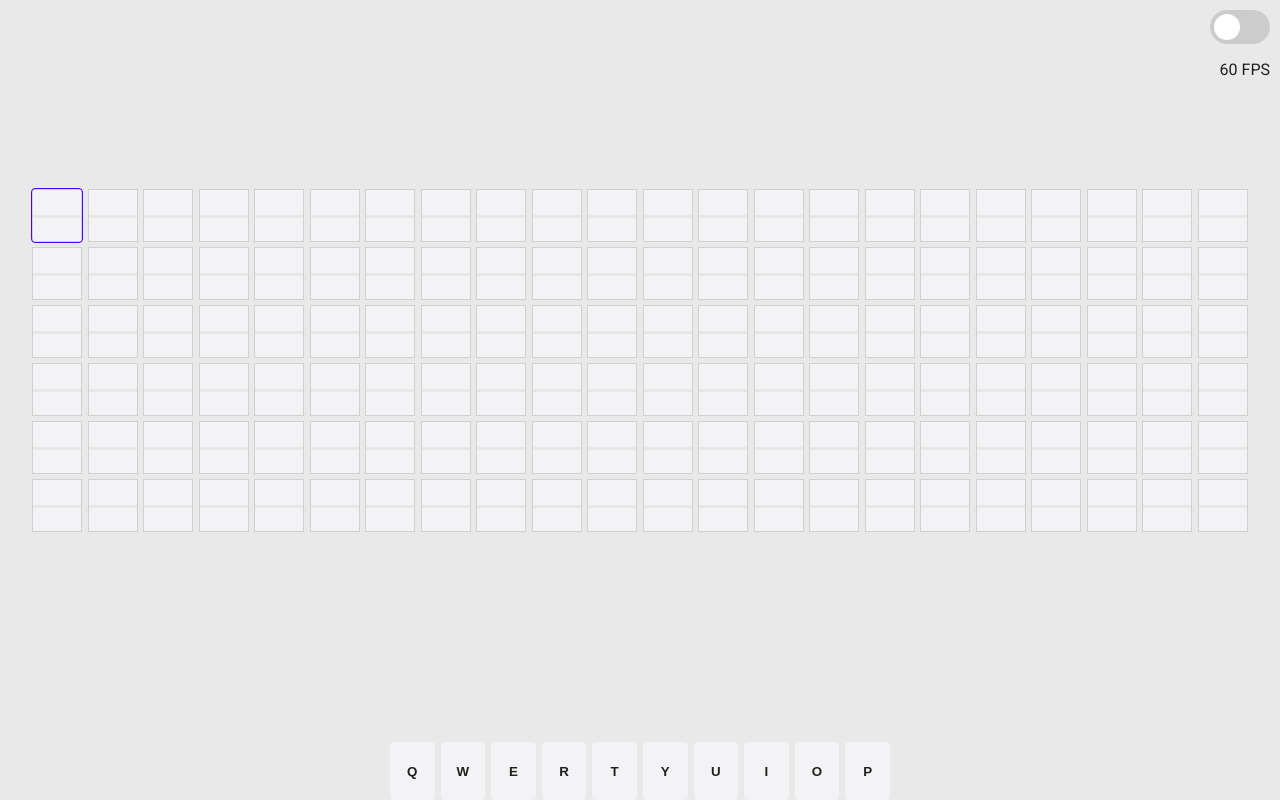
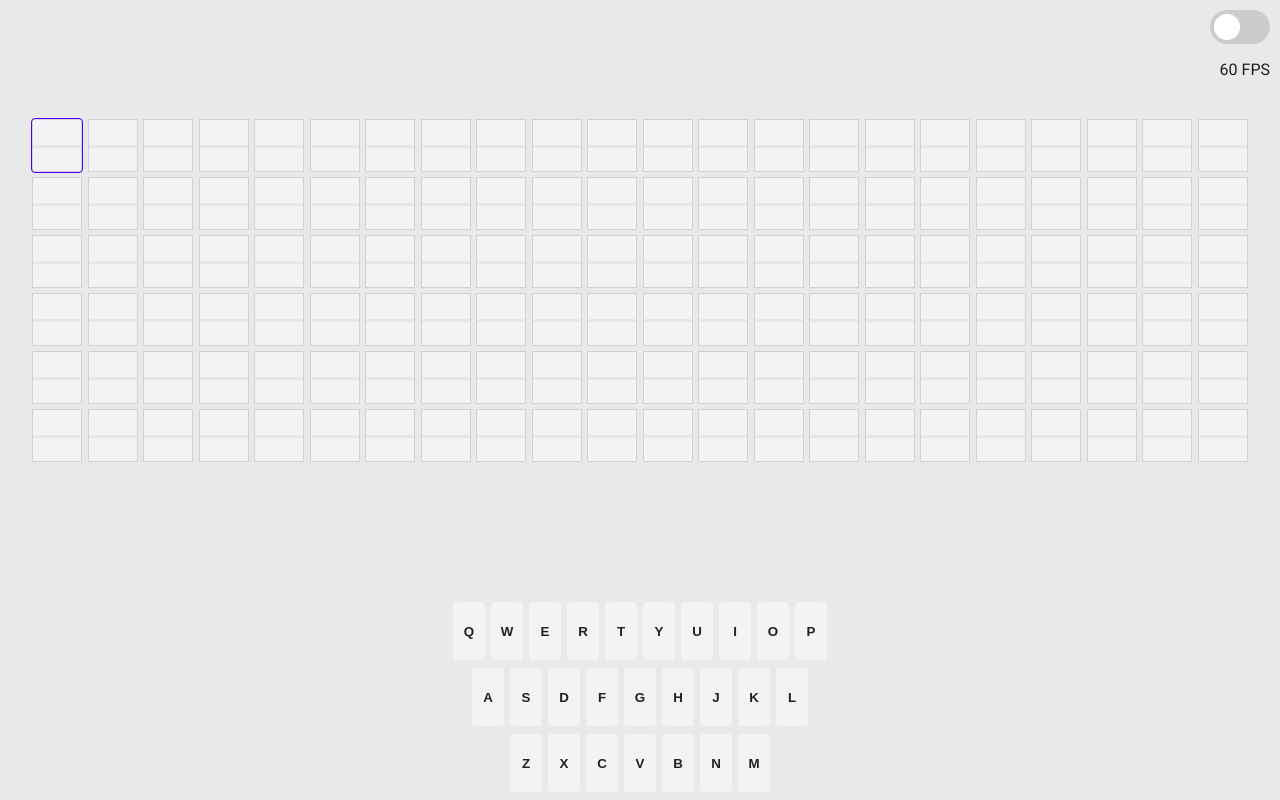
Before and after one commit to bward2/split-flap-board, a plain HTML site: page index.html in a window 1280 px wide. Both pictures are taken after a click on the button "Show keyboard". Drawn offline with Linux system fonts and the light colour scheme; no server answers.

Commit message:
feat: Hooks up remaining alphabet keys.

```diff
--- a/index.html
+++ b/index.html
@@ -57,6 +57,26 @@
           <button data-key="O">O</button>
           <button data-key="P">P</button>
         </div>
+        <div class="keyboard-row">
+          <button data-key="A">A</button>
+          <button data-key="S">S</button>
+          <button data-key="D">D</button>
+          <button data-key="F">F</button>
+          <button data-key="G">G</button>
+          <button data-key="H">H</button>
+          <button data-key="J">J</button>
+          <button data-key="K">K</button>
+          <button data-key="L">L</button>
+        </div>
+        <div class="keyboard-row">
+          <button data-key="Z">Z</button>
+          <button data-key="X">X</button>
+          <button data-key="C">C</button>
+          <button data-key="V">V</button>
+          <button data-key="B">B</button>
+          <button data-key="N">N</button>
+          <button data-key="M">M</button>
+        </div>
       </div>
     </div>
 
--- a/src/style/keyboard.css
+++ b/src/style/keyboard.css
@@ -6,6 +6,8 @@
 
 .keyboard-row {
   display: flex;
+  justify-content: center;
+  margin-bottom: 8px;
 }
 
 .keyboard-row > button {
@@ -18,7 +20,7 @@
   cursor: pointer;
   background-color: var(--panel-background-color);
   color: var(--text-color-primary);
-  flex: 1;
+  width: 32px;
   display: flex;
   justify-content: center;
   align-items: center;
```
